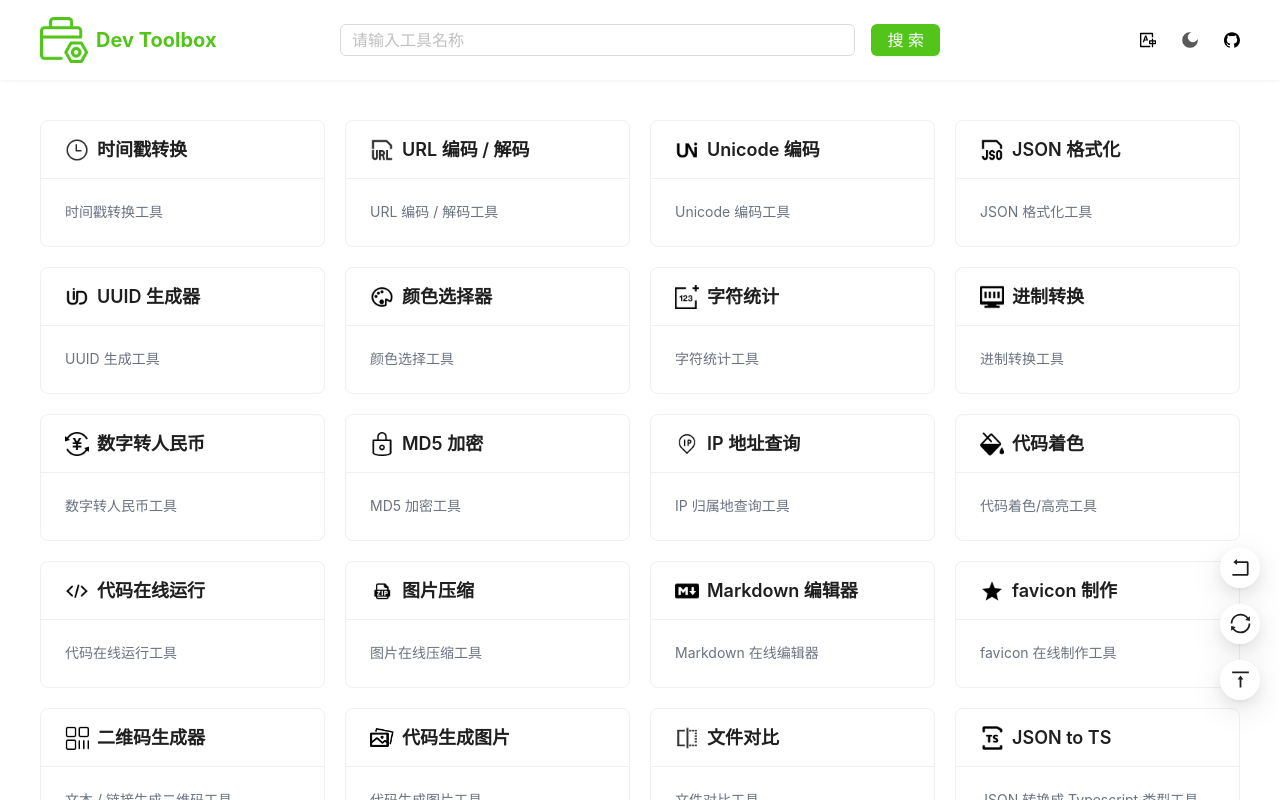
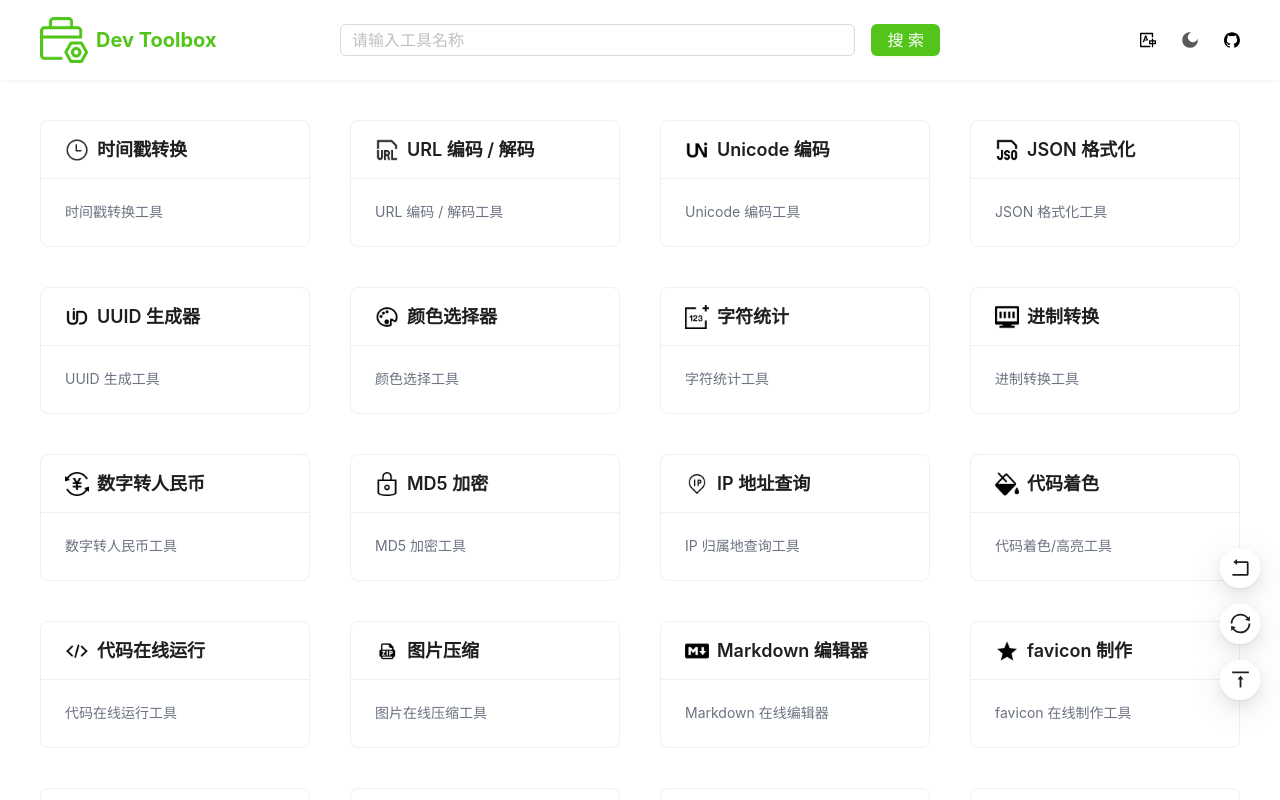
Before and after one commit to zbw-zbw/dev-toolbox, a Next.js app: page / in a window 1280 px wide. Shown: the top 800 px of the page. Built offline with nearby package versions, Linux system fonts and the light colour scheme.

Commit message:
feat: update home page gutter, optimize ip-check page region field

```diff
--- a/src/app/ip-check/page.tsx
+++ b/src/app/ip-check/page.tsx
@@ -75,13 +75,13 @@ function IPCheck() {
     isLoadingRef.current = true;
     messageApi.loading('正在查询...');
     const res = await fetch(`${baseUrl}/${value}`);
-    const { ip, organization, country, timezone } = await res.json();
+    const { ip, organization, region, country, timezone } = await res.json();
     setDataSource([
       {
         key: ip,
         ip,
         organization,
-        region: organization?.split(' ')?.[0] || '',
+        region: region || organization?.split(' ')?.[0] || '',
         country,
         timezone,
       },
--- a/src/app/page.tsx
+++ b/src/app/page.tsx
@@ -15,7 +15,7 @@ function Home() {
   };
 
   return (
-    <Row gutter={[20, 20]}>
+    <Row gutter={[40, 40]}>
       {tools.map((item) => (
         <Col key={item.title} span={6}>
           <Card
```
